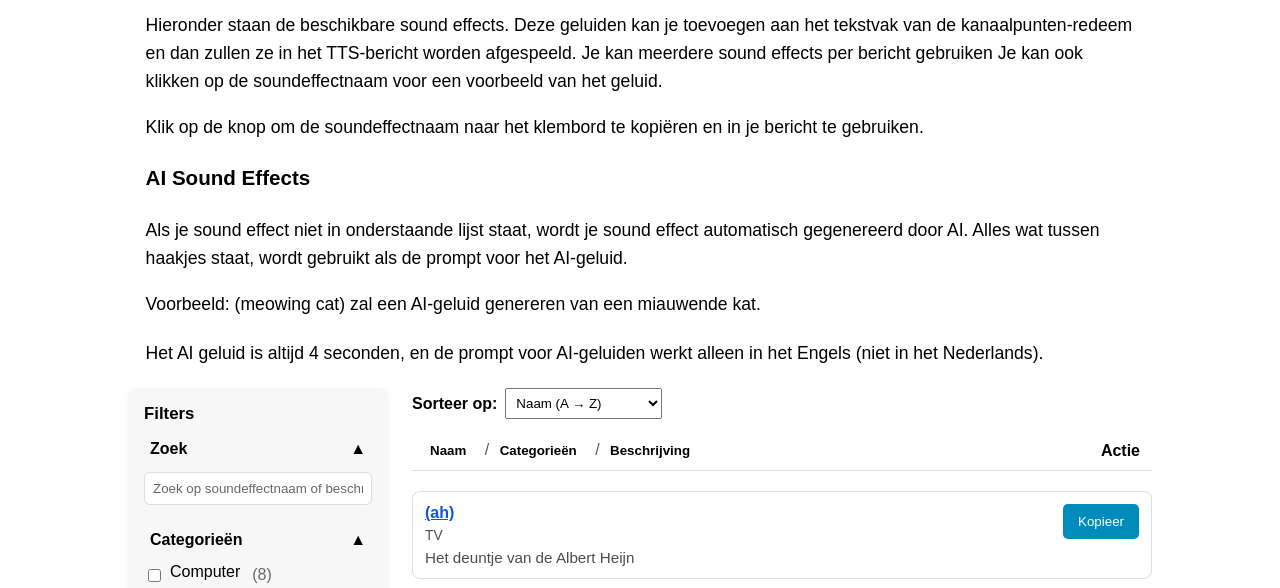
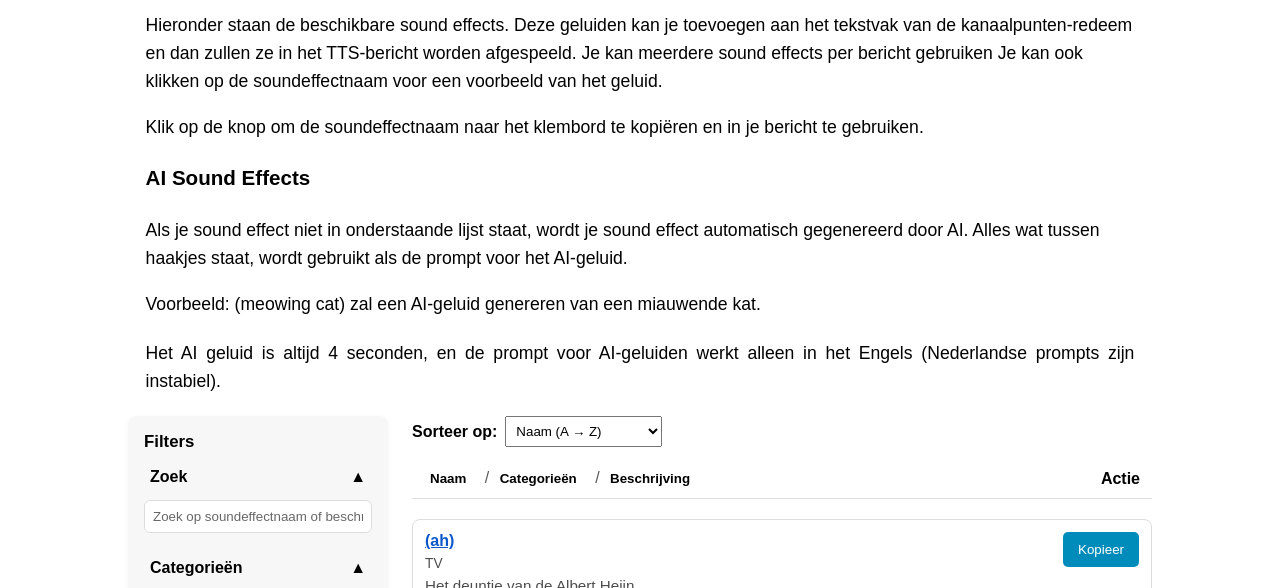
Before and after one commit to qastrol/site, a plain HTML site: page soundeffects.html in a window 1280 px wide. Shown: the part 168-756 px from the top of the page. Drawn offline with Linux system fonts and the light colour scheme.

Commit message:
Update soundeffects.html

```diff
--- a/soundeffects.html
+++ b/soundeffects.html
@@ -32,7 +32,7 @@
     Als je sound effect niet in onderstaande lijst staat, wordt je sound effect automatisch gegenereerd door AI.
     Alles wat tussen haakjes staat, wordt gebruikt als de prompt voor het AI-geluid.
     <p>Voorbeeld: (meowing cat) zal een AI-geluid genereren van een miauwende kat.</p>
-    <p>Het AI geluid is altijd 4 seconden, en de prompt voor AI-geluiden werkt alleen in het Engels (niet in het Nederlands).</p>
+    <p>Het AI geluid is altijd 4 seconden, en de prompt voor AI-geluiden werkt alleen in het Engels (Nederlandse prompts zijn instabiel).</p>
 
     </div>
 
```
